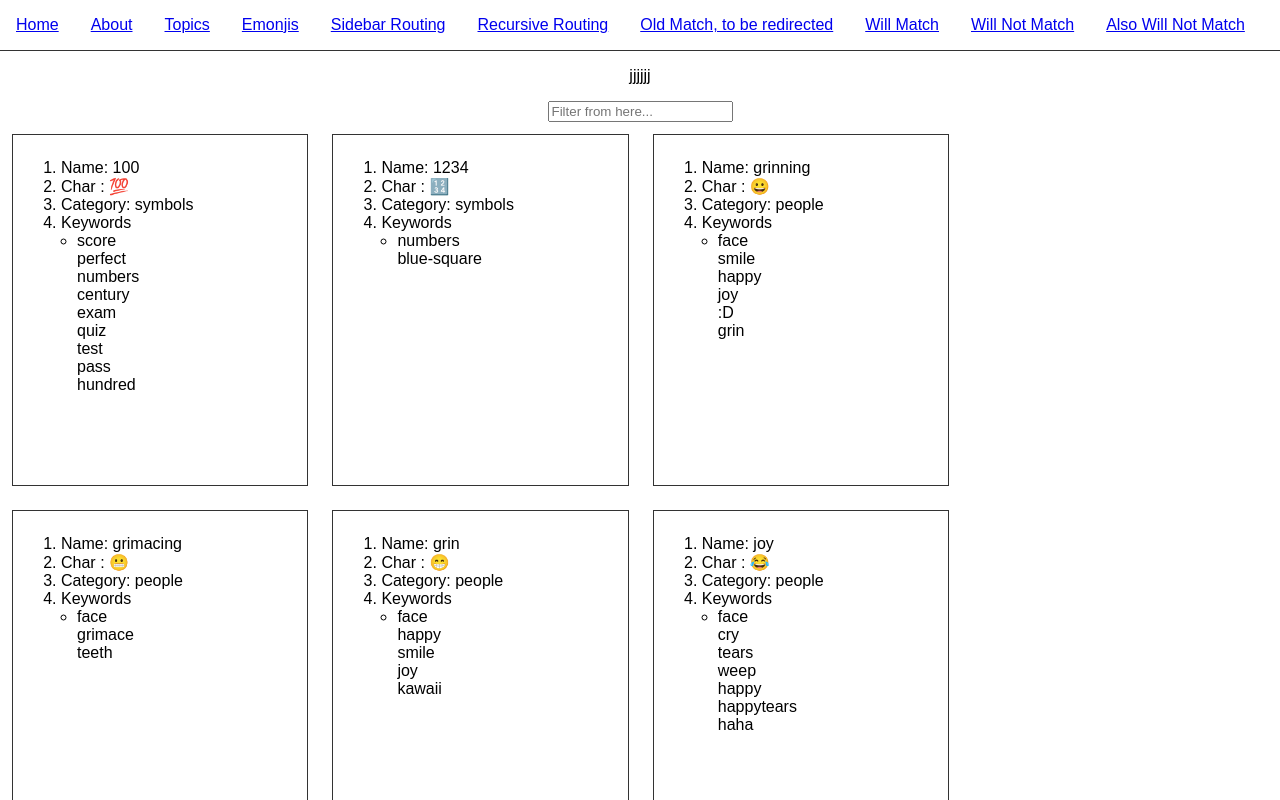
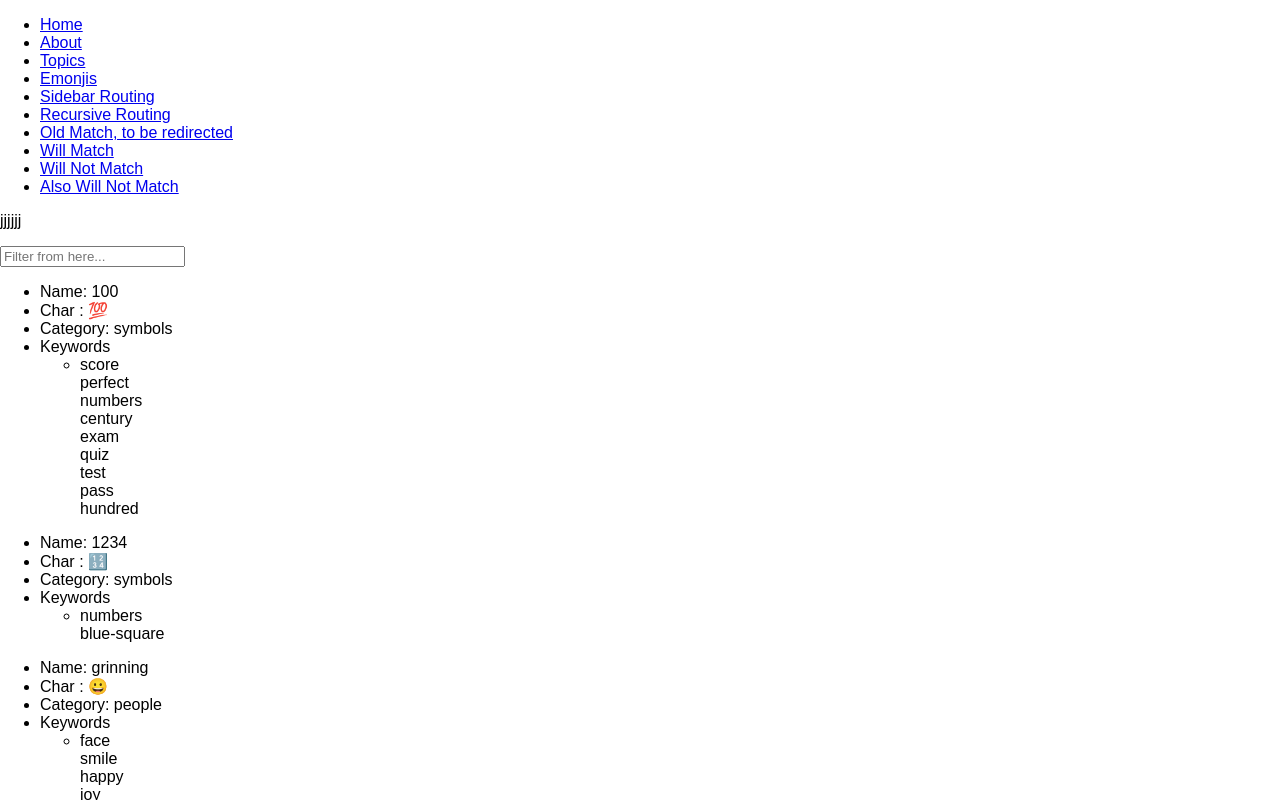
Before and after one commit to Sonukr/React-redux, a React (Create React App) app: page /emonjis in a window 1280 px wide. Shown: the top 800 px of the page. Built offline with nearby package versions, Linux system fonts and the light colour scheme.

Commit message:
emonjis component to card and display data in card by props

```diff
--- a/src/App.js
+++ b/src/App.js
@@ -7,8 +7,6 @@ import {
     Redirect
 } from 'react-router-dom'
 
-import logo from './logo.svg';
-import styles from './App.css';
 import {Emonjis} from './components/emonjis'
 import {SidebarRouting} from "./components/sidebar";
 import RecursiveExample from "./components/RecRouting";
--- a/src/components/RecRouting/index.js
+++ b/src/components/RecRouting/index.js
@@ -12,7 +12,7 @@ const PEEPS = [
     { id: 3, name: 'David', friends: [ 1, 2 ] }
 ]
 
-const find = (id) => PEEPS.find(p => p.id == id)
+const find = (id) => PEEPS.find(p => p.id === id)
 const location = window.location;
 
 const RecursiveExample = () => (
--- /dev/null
+++ b/src/components/emonjis/card.js
@@ -0,0 +1,30 @@
+import React, { Component } from 'react'
+
+export class Card extends Component {
+
+  render() {
+    const item= this.props.item;
+    return (
+        <div className="column" key={item.i}>
+            <div className="columnInner">
+                <ul key={item.i}>
+                    <li>Name: {item.name}</li>
+                    <li>Char : {item.data.char}</li>
+                    <li>Category: {item.data.category}</li>
+                    <li>Keywords
+                        <ul>
+                            <li>
+                                {item.data.keywords.map((item, i) => (
+                                    <div key={i}>{item}</div>
+                                ))}
+                            </li>
+                        </ul>
+                    </li>
+                </ul>
+            </div>
+        </div>
+    )
+  }
+}
+
+export default Card
--- a/src/components/emonjis/index.js
+++ b/src/components/emonjis/index.js
@@ -1,5 +1,5 @@
 import React, { Component } from 'react';
-import styles from '../../App.css'
+import { Card } from './card';
 
 class EmonjisComponent extends Component {
   constructor(props){
@@ -64,7 +64,7 @@ class EmonjisComponent extends Component {
 
   searchData  = (elemet) => {
       let q =  elemet.target.value ;
-      if(q == ''){
+      if(q === ''){
           this.getData()
       }else {
           this.getQueryData(q);
@@ -80,24 +80,7 @@ class EmonjisComponent extends Component {
               <input type="text" onChange={this.searchData} placeholder="Filter from here..."/>
           </div>
           {this.state.data.map((item, i) => (
-              <div className="column" key={i}>
-                  <div className="columnInner">
-                      <ul key={i}>
-                          <li>Name: {item.name}</li>
-                          <li>Char : {item.data.char}</li>
-                          <li>Category: {item.data.category}</li>
-                          <li>Keywords
-                              <ul>
-                                  <li>
-                                      {item.data.keywords.map((item, i) => (
-                                          <div key={i}>{item}</div>
-                                      ))}
-                                  </li>
-                              </ul>
-                          </li>
-                      </ul>
-                  </div>
-              </div>
+            <Card item = {item}/>
           ))}
       </div>
     );
--- a/src/components/sidebar/index.js
+++ b/src/components/sidebar/index.js
@@ -1,4 +1,4 @@
-import React, {Component} from 'react';
+import React from 'react';
 import {
     BrowserRouter as Router,
     Route,
```
